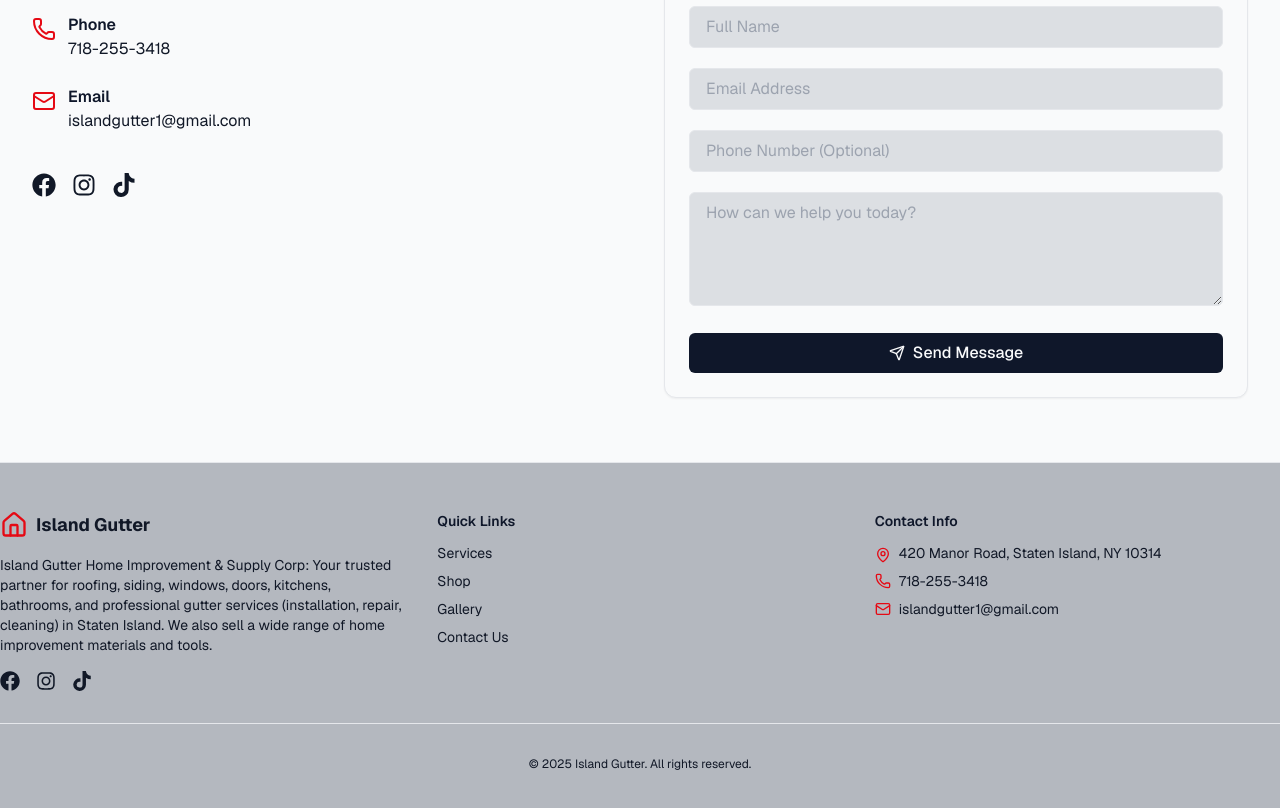
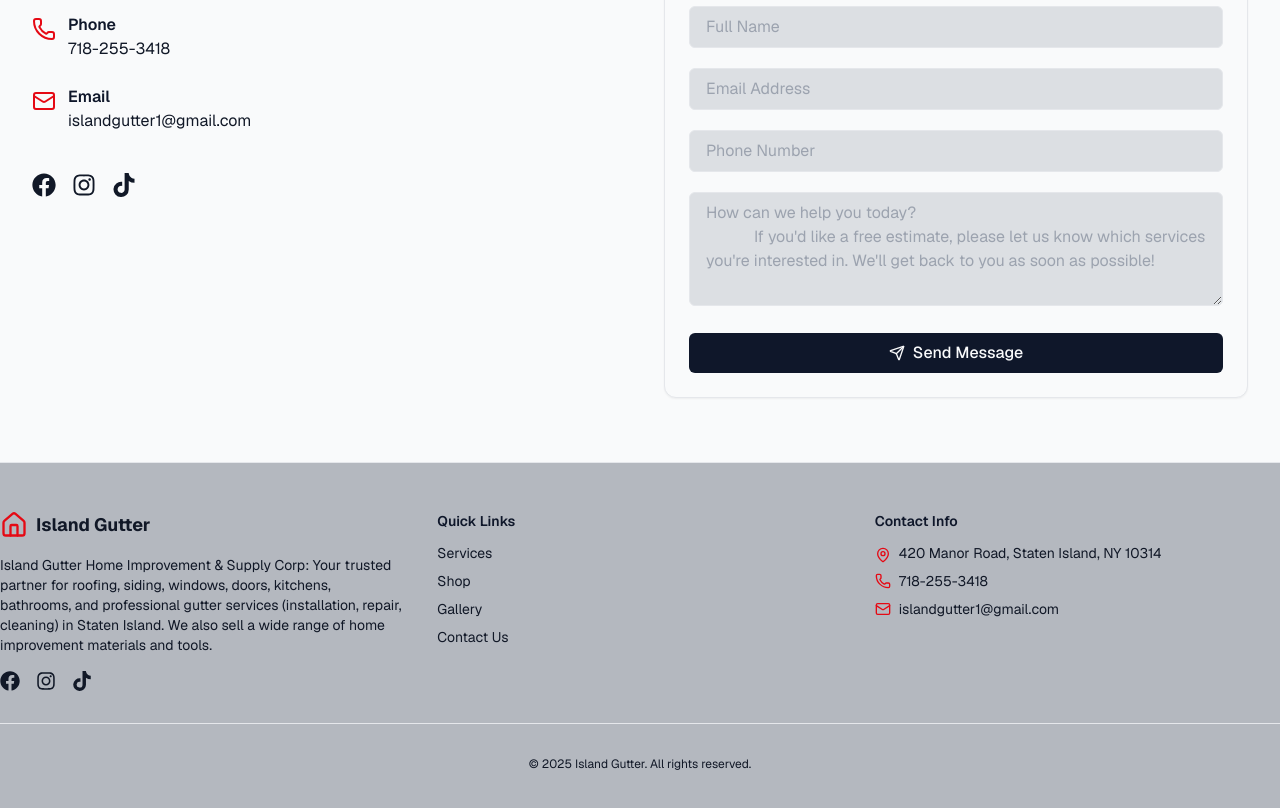
Before and after one commit to 3dgar21/island-gutter-website, a Next.js app: page / in a window 1280 px wide. Shown: the part 5780-6588 px from the top of the page. Built offline with nearby package versions, Linux system fonts and the light colour scheme.

Commit message:
Update Contact.tsx

```diff
--- a/src/components/Contact.tsx
+++ b/src/components/Contact.tsx
@@ -104,12 +104,13 @@
           <input
             name="phone"
             type="tel"
-            placeholder="Phone Number (Optional)"
+            placeholder="Phone Number "
             className="w-full px-4 py-2 border border-border rounded-md bg-muted/20 text-foreground"
           />
           <textarea
             name="message"
-            placeholder="How can we help you today?"
+            placeholder="How can we help you today?
+            If you'd like a free estimate, please let us know which services you're interested in. We'll get back to you as soon as possible!"
             rows={4}
             required
             className="w-full px-4 py-2 border border-border rounded-md bg-muted/20 text-foreground"
```
